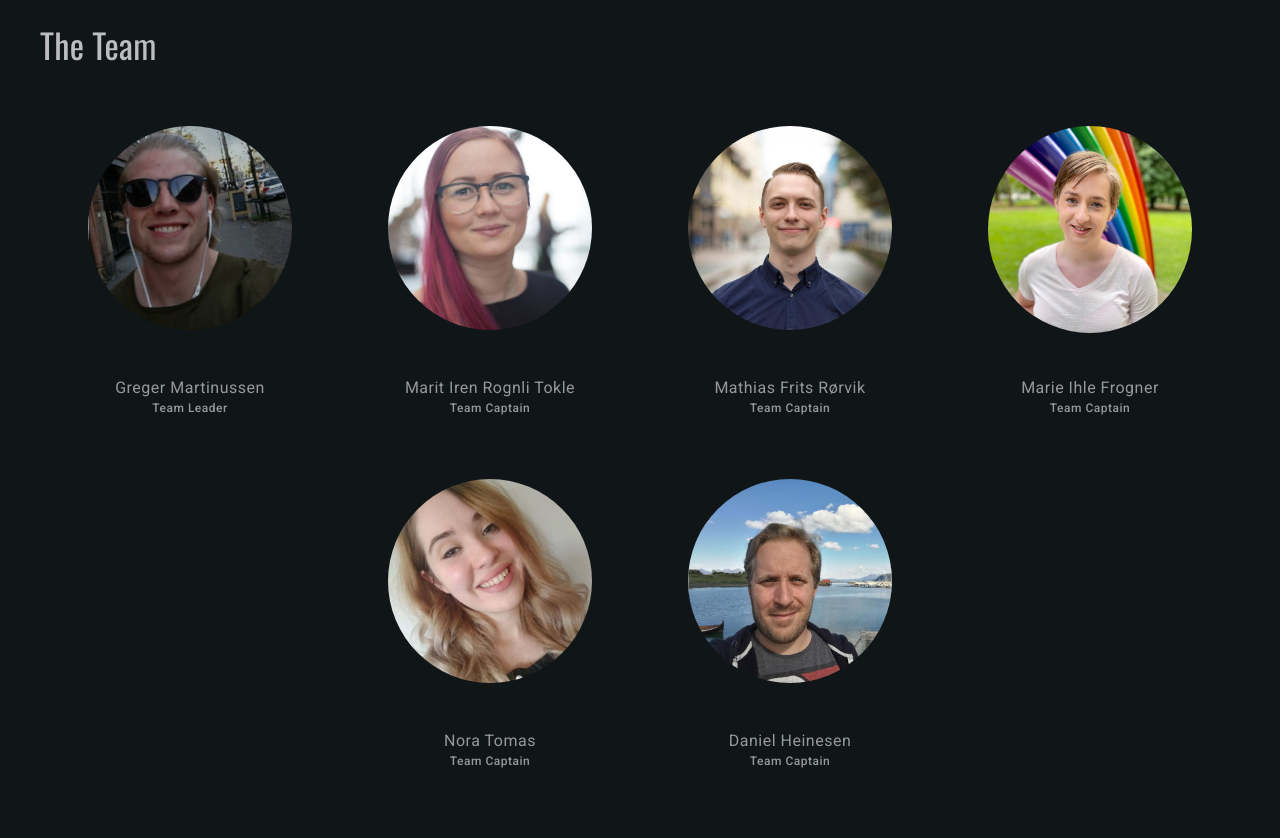
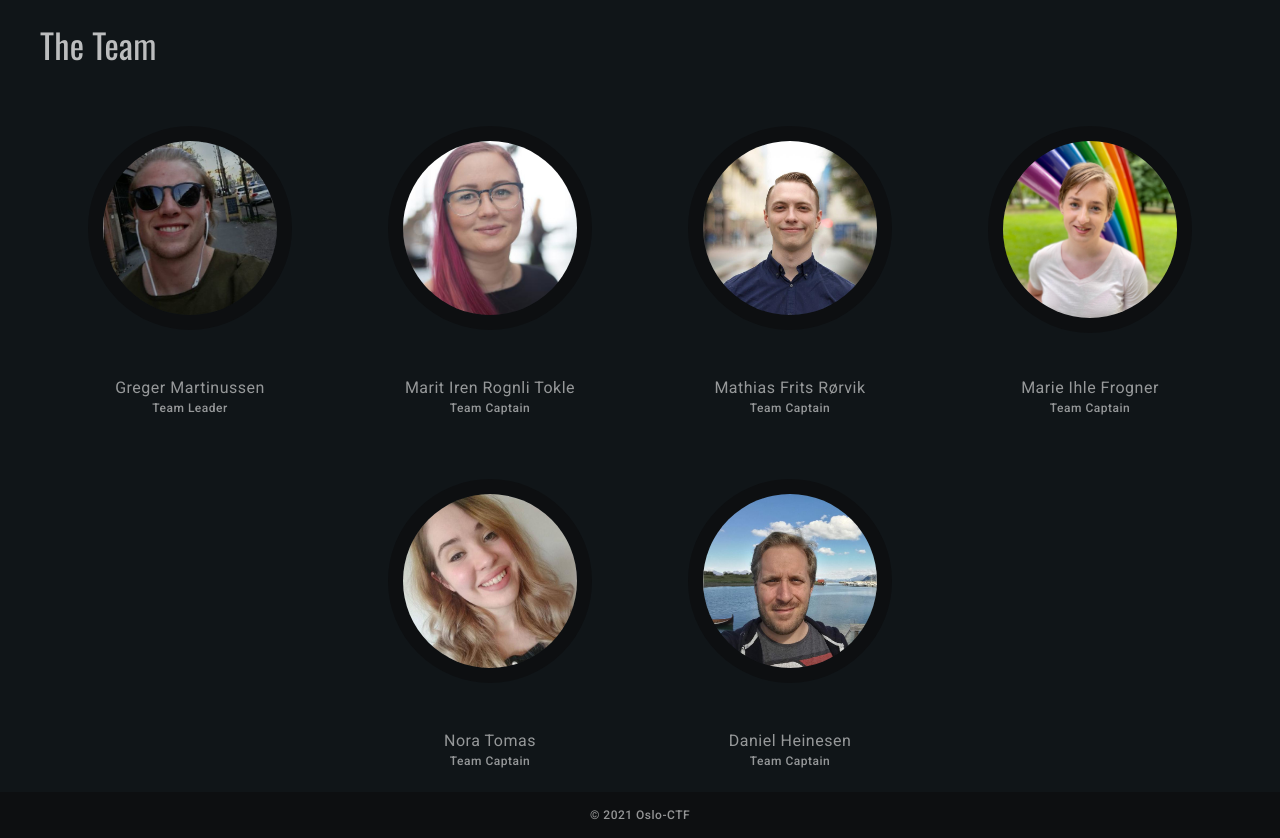
Before and after one commit to Oslo-CTF/osloctf.github.io, a Vue app: page / in a window 1280 px wide. Shown: the part 1240-2078 px from the top of the page. Before the commit the page ends 2032 px from the top, so only its background shows below. Built offline with nearby package versions, Linux system fonts and the light colour scheme.

Commit message:
add footer

```diff
--- a/src/App.vue
+++ b/src/App.vue
@@ -7,7 +7,7 @@
         <Team/>
       </div>
     </main>
-    <!-- <Footer/> -->
+    <Footer/>
   </div>
 </template>
 
@@ -15,6 +15,7 @@
 import Header from "./components/Header";
 import Events from "./components/Events";
 import Team from "./components/Team";
+import Footer from "./components/Footer";
 
 export default {
   name: "App",
@@ -22,6 +23,7 @@ export default {
     Header,
     Events,
     Team,
+    Footer,
   },
 };
 </script>
--- /dev/null
+++ b/src/components/Footer.vue
@@ -0,0 +1,20 @@
+<template>
+  <footer class="footer">
+    <div class="footerContainer">
+      © {{ year }} Oslo-CTF
+    </div>
+  </footer>
+</template>
+
+<script>
+export default {
+  name: 'Footer',
+  data() {
+    return {
+      year: new Date().getFullYear(),
+    }
+  }
+}
+</script>
+
+<style scoped src="../styles/footer.css"></style>
--- /dev/null
+++ b/src/styles/footer.css
@@ -0,0 +1,21 @@
+.footer {
+    background: var(--background-secondary);
+    padding: 1rem;
+}
+
+.footerContainer {
+    max-width: var(--container-width);
+    width: 100%;
+    margin: 0 auto;
+    text-align: center;
+    font-size: 0.75rem;
+    font-weight: 500;
+}
+
+.footerContainer a {
+    color: var(--foreground-secondary);
+}
+
+.footerContainer a:hover {
+    color: var(--primary);
+}
--- a/src/styles/team.css
+++ b/src/styles/team.css
@@ -14,8 +14,6 @@
     margin: 0.5rem 0;
 }
 
-    /* Avatar - The users avatar and the blob behind the avatar */
-
     .avatarContainer {
         --avatar-container-size: 300px;
         --avatar-container-padding: 3rem;
@@ -29,13 +27,6 @@
 
         border-radius: 50%;
     }
-
-        .avatarContainer .blob {
-            position: absolute;
-            top: 0;
-            left: 0;
-        }
-
         .avatar {
             padding: var(--avatar-container-padding);
             position: relative;
@@ -46,6 +37,7 @@
                 width: 100%; height: 100%;
 
                 border-radius: 50%;
+                border: 15px solid var(--background-secondary);
             }
 
     /* Member Details - The area below the profile picture */
```
